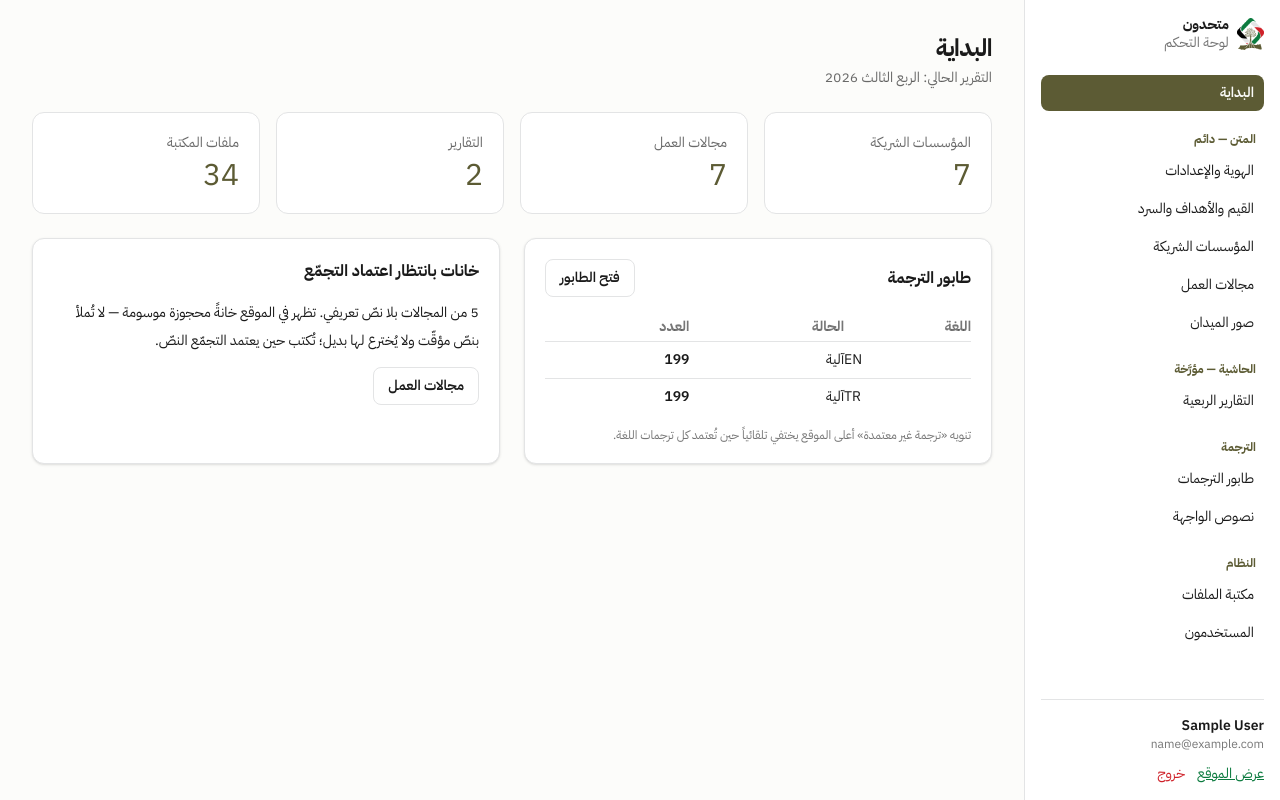
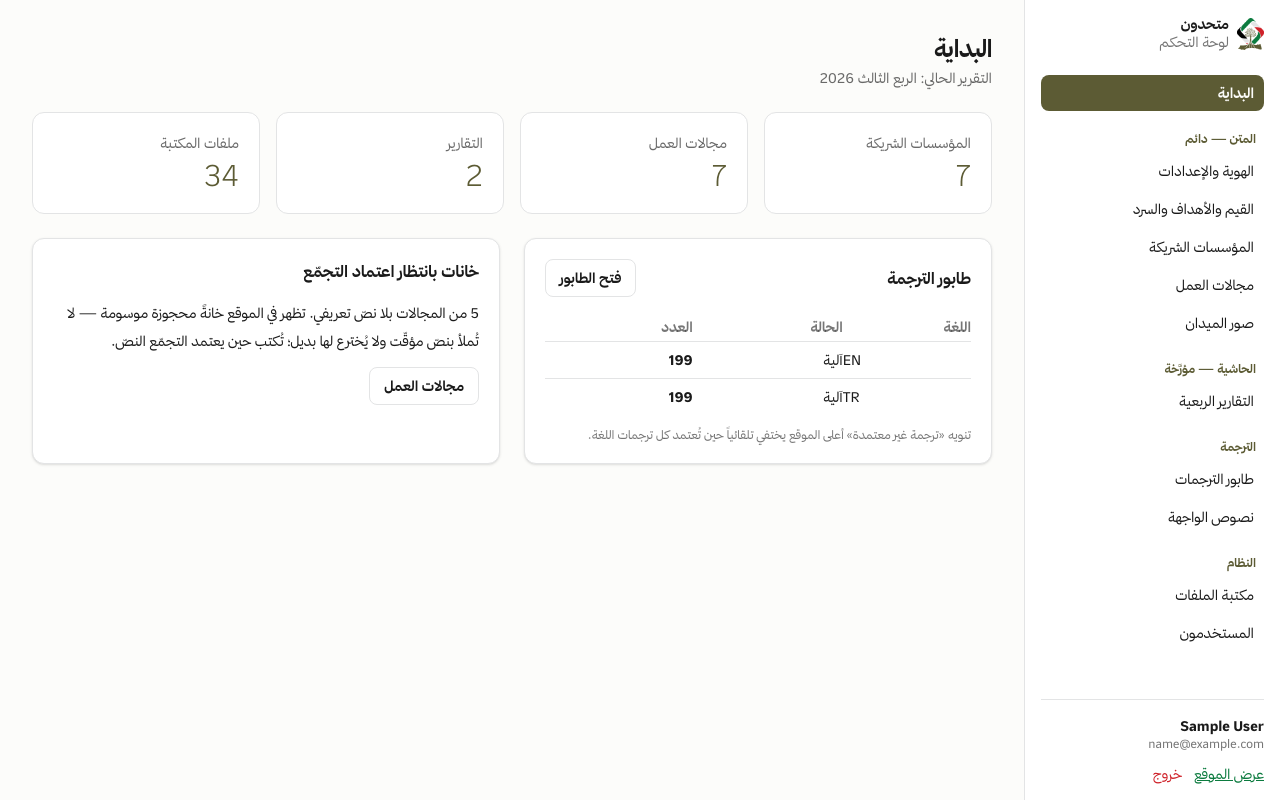
Before and after one commit to MohammedAbuShamleh/motahedoon, a Laravel app: page /admin in a window 1280 px wide. Run offline with Laravel 12, Linux system fonts and the light colour scheme; the visitor is signed in with stand-in values (Sample User, id 1); data comes from the database, SQL or seed files in the repository; style sheets or scripts are compiled from the project's sources; some libraries are stand-ins or nearby versions.

Commit message:
feat(type): switch the whole project to Thmanyah Sans, self-hosted
The site paired Zain (display) with IBM Plex Sans Arabic (text), both
pulled from Google Fonts. One family is easier on the eye in long Arabic
passages and removes a third-party request. Thmanyah Sans covers body,
headings and the admin panel; headings differ by weight and size only.

The woff2 files live in resources/fonts so Vite serves them in dev and
fingerprints them in the build (a /assets URL under public/ 404s in dev,
because the stylesheet is served from the Vite origin). Intermediate
weights are mapped explicitly: 200-300 to Light and 600-800 to Bold, so
the 30+ uses of weight 800 no longer jump to Black; Black stays for the
largest figures. Google Fonts links are removed from both root views.

Co-Authored-By: Claude Opus 5.5 <noreply@anthropic.com>

```diff
--- a/motahidoon-app/resources/css/admin.css
+++ b/motahidoon-app/resources/css/admin.css
@@ -2,6 +2,35 @@
    العام، فلا يمسّ preflight تباين الواجهة العامة المُدقَّق.
    الألوان هي لوحة الموقع المقفلة نفسها — لا لون جديد. */
 @import "tailwindcss";
+
+/* ثمانية Sans — الملفات نفسها التي يستعملها الموقع العام */
+@font-face {
+  font-family: "Thmanyah Sans"; font-style: normal; font-weight: 200 300;
+  font-display: swap;
+  src: url("../fonts/thmanyah/thmanyahsans-Light.woff2") format("woff2");
+}
+@font-face {
+  font-family: "Thmanyah Sans"; font-style: normal; font-weight: 400;
+  font-display: swap;
+  src: url("../fonts/thmanyah/thmanyahsans-Regular.woff2") format("woff2");
+}
+@font-face {
+  font-family: "Thmanyah Sans"; font-style: normal; font-weight: 500;
+  font-display: swap;
+  src: url("../fonts/thmanyah/thmanyahsans-Medium.woff2") format("woff2");
+}
+@font-face {
+  font-family: "Thmanyah Sans"; font-style: normal; font-weight: 600 800;
+  font-display: swap;
+  src: url("../fonts/thmanyah/thmanyahsans-Bold.woff2") format("woff2");
+}
+@font-face {
+  font-family: "Thmanyah Sans"; font-style: normal; font-weight: 900;
+  font-display: swap;
+  src: url("../fonts/thmanyah/thmanyahsans-Black.woff2") format("woff2");
+}
+
+
 
 @source "../js/admin";
 
@@ -12,7 +41,7 @@
   --color-ink: #1A1A1A;
   --color-paper: #FCFCFA;
   --color-rule: #E3E4E5;
-  --font-sans: "IBM Plex Sans Arabic", "Segoe UI", system-ui, sans-serif;
+  --font-sans: "Thmanyah Sans", "Segoe UI", system-ui, sans-serif;
 }
 
 @layer base {
--- a/motahidoon-app/resources/views/admin.blade.php
+++ b/motahidoon-app/resources/views/admin.blade.php
@@ -7,9 +7,6 @@
   <meta name="robots" content="noindex, nofollow">
   <title>لوحة التحكم — متحدون</title>
   <link rel="icon" href="{{ asset('assets/img/logos/mutahidoon-mark.png') }}">
-  <link rel="preconnect" href="https://fonts.googleapis.com">
-  <link rel="preconnect" href="https://fonts.gstatic.com" crossorigin>
-  <link rel="stylesheet" href="https://fonts.googleapis.com/css2?family=IBM+Plex+Sans+Arabic:wght@400;500;600;700&display=swap">
   @viteReactRefresh
   @vite(['resources/css/admin.css', 'resources/js/admin.tsx'])
   @inertiaHead
--- a/motahidoon-app/resources/views/site.blade.php
+++ b/motahidoon-app/resources/views/site.blade.php
@@ -30,9 +30,6 @@
   @endforeach
   <link rel="canonical" href="{{ $meta['canonical'] }}">
 
-  <link rel="preconnect" href="https://fonts.googleapis.com">
-  <link rel="preconnect" href="https://fonts.gstatic.com" crossorigin>
-  <link rel="stylesheet" href="https://fonts.googleapis.com/css2?family=Zain:wght@300;400;700;800;900&family=IBM+Plex+Sans+Arabic:wght@200;300;400;500;600;700&display=swap">
 
   {{-- يحقن مقدّمة React Fast Refresh في وضع التطوير (npm run dev)؛
        بدونها يرمي @vitejs/plugin-react خطأ «can't detect preamble».
```
Also changed, not shown: motahidoon-app/resources/css/style.css (+37 -5 lines), motahidoon-app/resources/fonts/thmanyah/thmanyahsans-Black.woff2 (added), motahidoon-app/resources/fonts/thmanyah/thmanyahsans-Bold.woff2 (added), motahidoon-app/resources/fonts/thmanyah/thmanyahsans-Light.woff2 (added), motahidoon-app/resources/fonts/thmanyah/thmanyahsans-Medium.woff2 (added), motahidoon-app/resources/fonts/thmanyah/thmanyahsans-Regular.woff2 (added).
